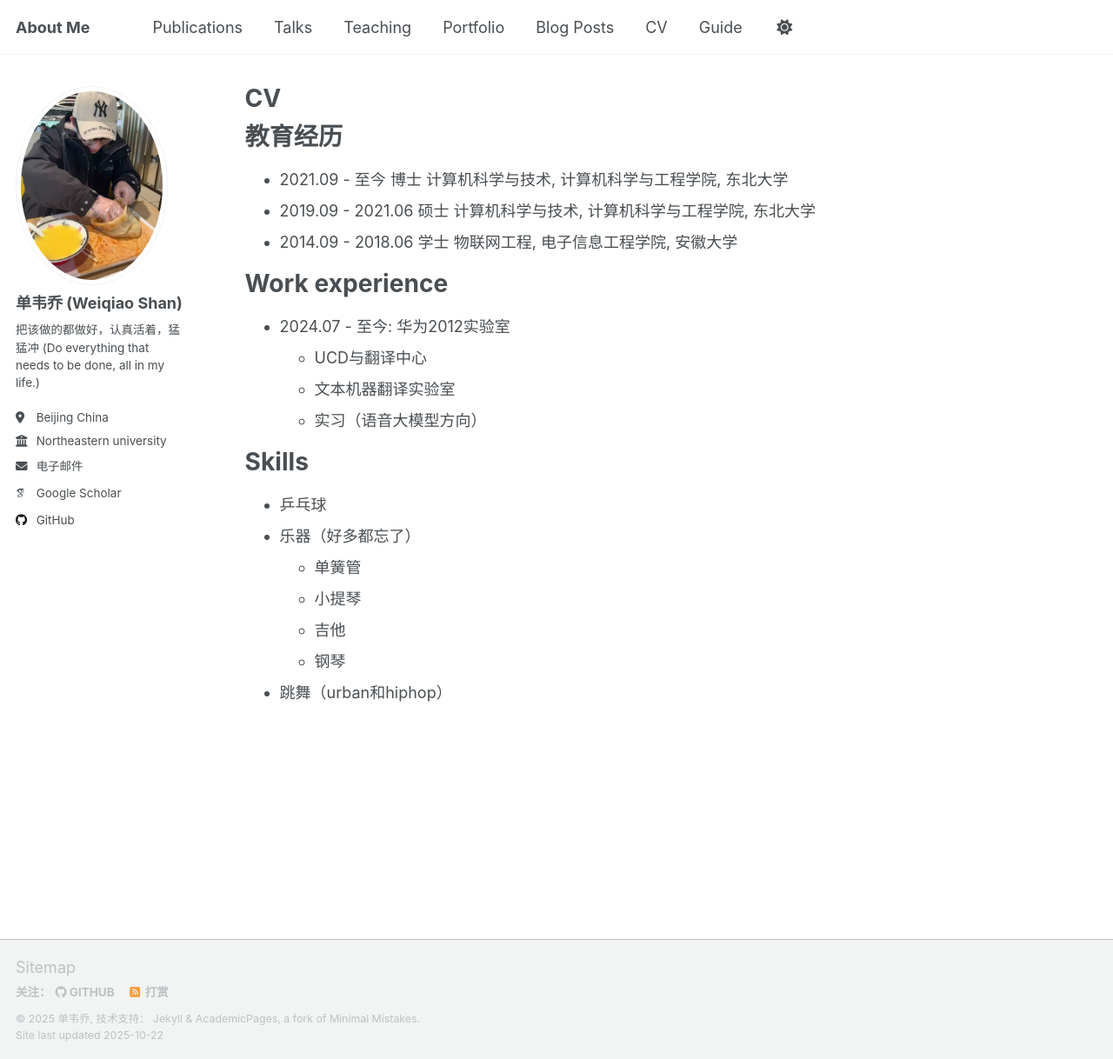
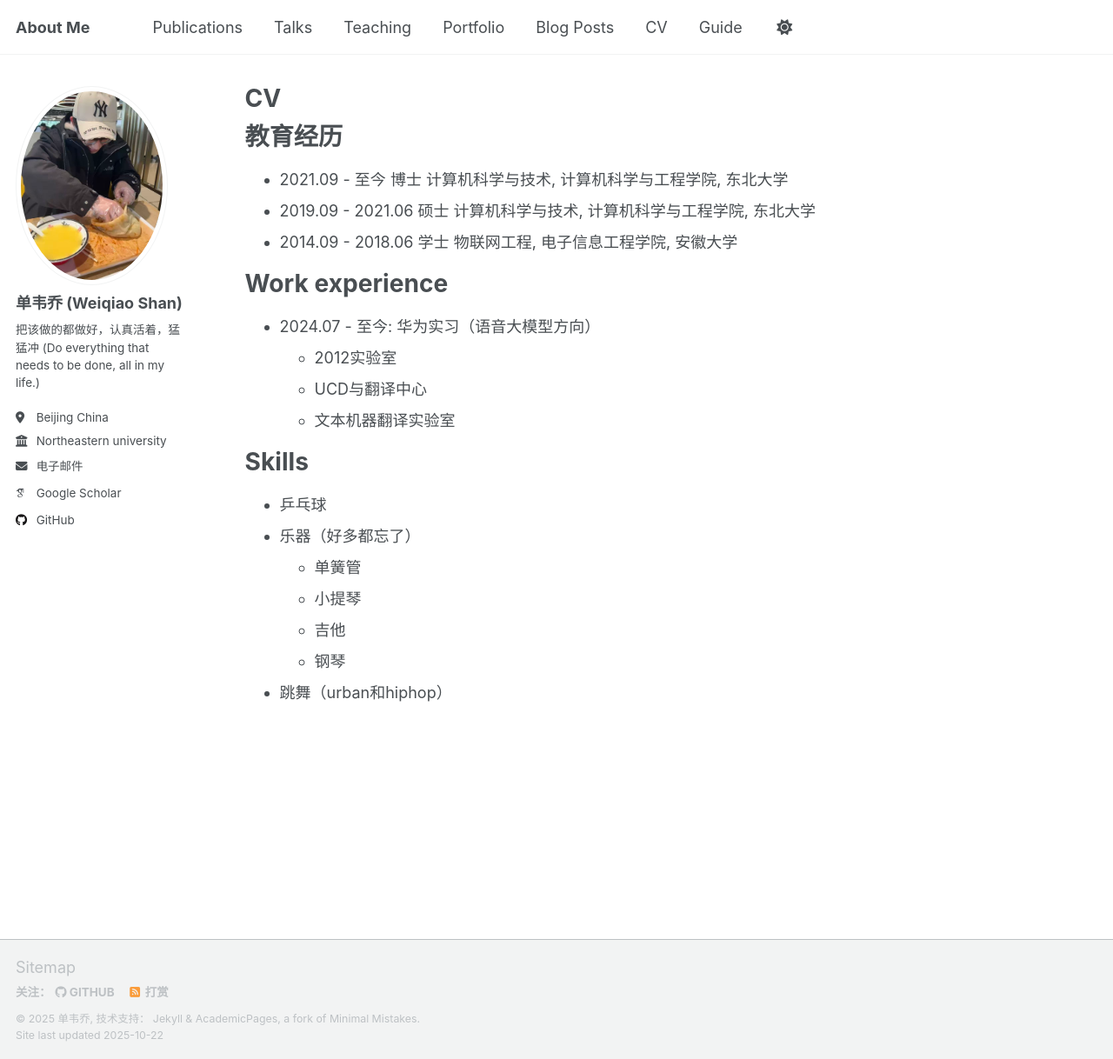
Before and after one commit to shanweiqiao/shanweiqiao.github.io, a Jekyll site: the page built from _pages/cv.md, in a window 1280 px wide and 1218 px high. Shown: the whole window at 87% size. Built offline with Jekyll 4.4.1, drawn with Linux system fonts in a browser that asks for light colours; some web fonts are replaced; a script that is not in the unit is left out.

```diff
--- a/_pages/cv.md
+++ b/_pages/cv.md
@@ -17,10 +17,10 @@ redirect_from:
 
 Work experience
 ======
-* 2024.07 - 至今: 华为2012实验室
+* 2024.07 - 至今: 华为实习（语音大模型方向）
+  * 2012实验室
   * UCD与翻译中心
   * 文本机器翻译实验室
-  * 实习（语音大模型方向）
 
 Skills
 ======
```
Also changed, not shown: _publications/ICASSP-2024-Optimizing_Multi_View_Feature_Fusion_through_Conditional_Computing.md (+1 -3 lines).
